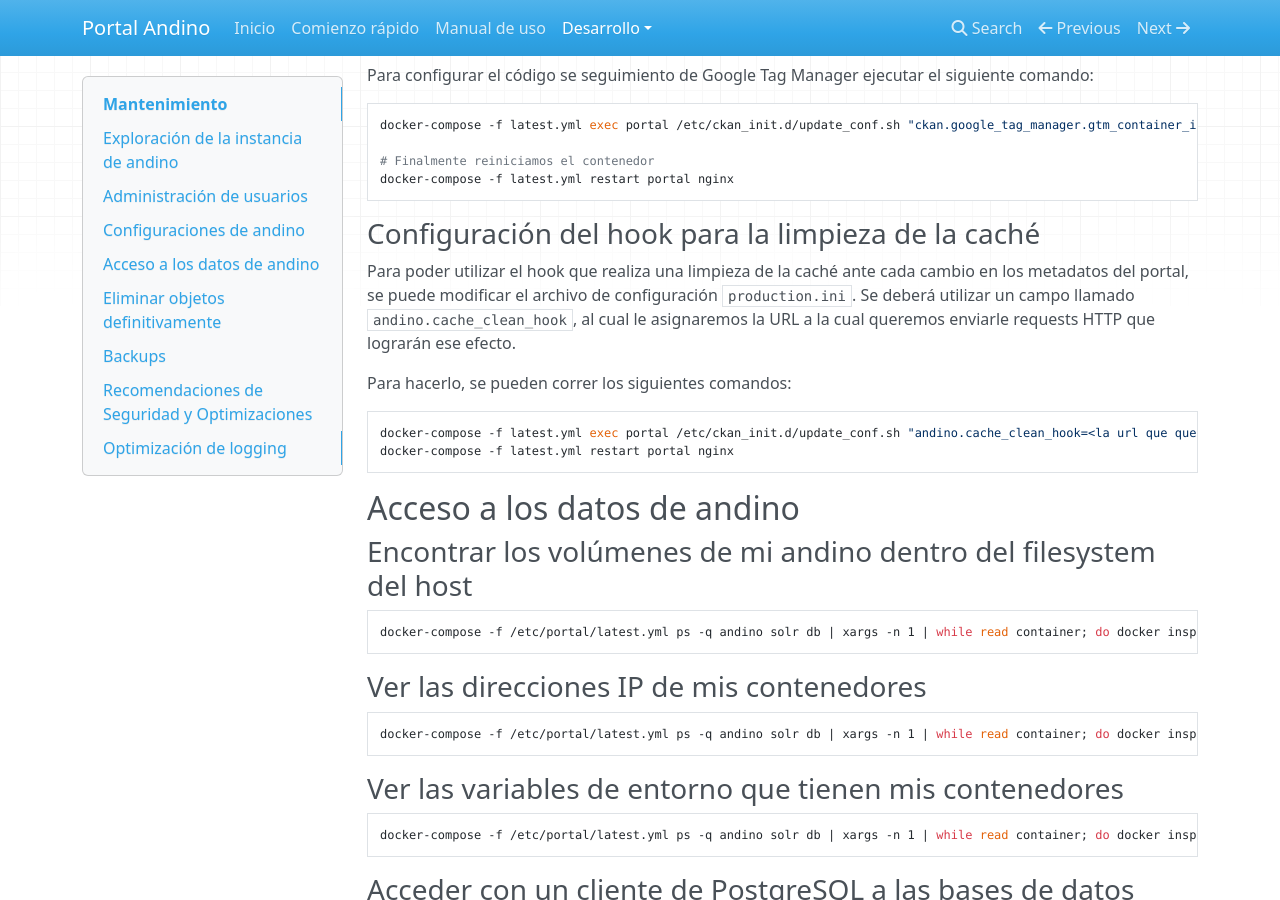
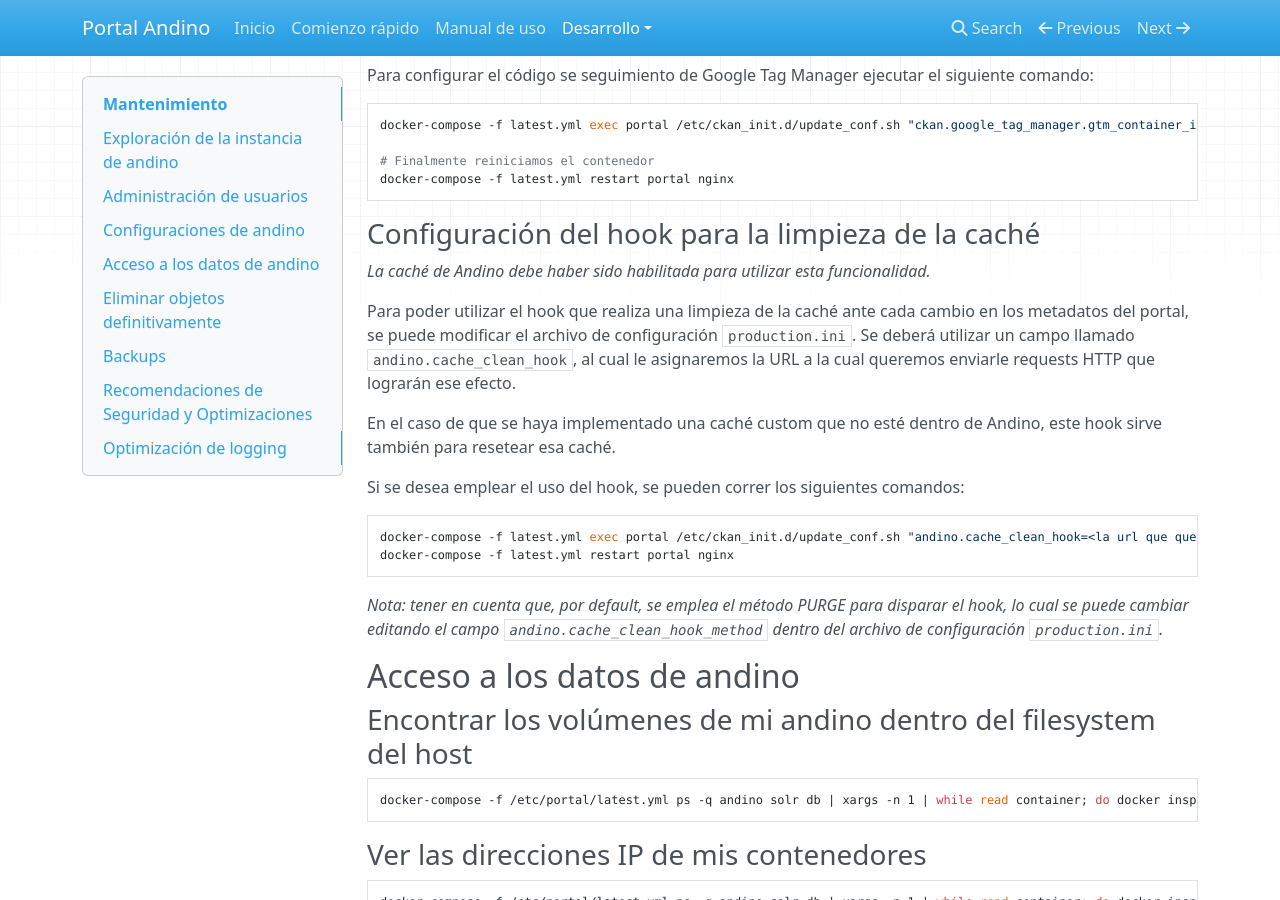
Before and after one commit to datosgobar/portal-andino, an MkDocs documentation site: the page built from docs/developers/maintenance.md, in a window 1280 px wide and 900 px high, scrolled down 4026 px. Built offline with MkDocs 1.6.1, drawn with Linux system fonts in a browser that asks for light colours; nearby versions of some CDN libraries; old or Windows-style settings are respelled for this version of MkDocs.

Commit message:
Actualizo documentación sobre la caché para contemplar el setting 'andino.cache_clean_hook_method'

````diff
--- a/docs/developers/maintenance.md
+++ b/docs/developers/maintenance.md
@@ -200,15 +200,23 @@ Para configurar el código se seguimiento de Google Tag Manager ejecutar el sigu
 
 ### Configuración del hook para la limpieza de la caché
 
+*La caché de Andino debe haber sido habilitada para utilizar esta funcionalidad.*
+
 Para poder utilizar el hook que realiza una limpieza de la caché ante cada cambio en los metadatos del portal, se puede
 modificar el archivo de configuración `production.ini`. Se deberá utilizar un campo llamado `andino.cache_clean_hook`,
 al cual le asignaremos la URL a la cual queremos enviarle requests HTTP que lograrán ese efecto.
 
-Para hacerlo, se pueden correr los siguientes comandos:
+En el caso de que se haya implementado una caché custom que no esté dentro de Andino, este hook sirve también para
+resetear esa caché.
+
+Si se desea emplear el uso del hook, se pueden correr los siguientes comandos:
 ```bash
 docker-compose -f latest.yml exec portal /etc/ckan_init.d/update_conf.sh "andino.cache_clean_hook=<la url que querés utilizar>";
 docker-compose -f latest.yml restart portal nginx
 ```
+
+_Nota: tener en cuenta que, por default, se emplea el método PURGE para disparar el hook, lo cual
+se puede cambiar editando el campo `andino.cache_clean_hook_method` dentro del archivo de configuración `production.ini`._
 
 ## Acceso a los datos de andino
 
````
